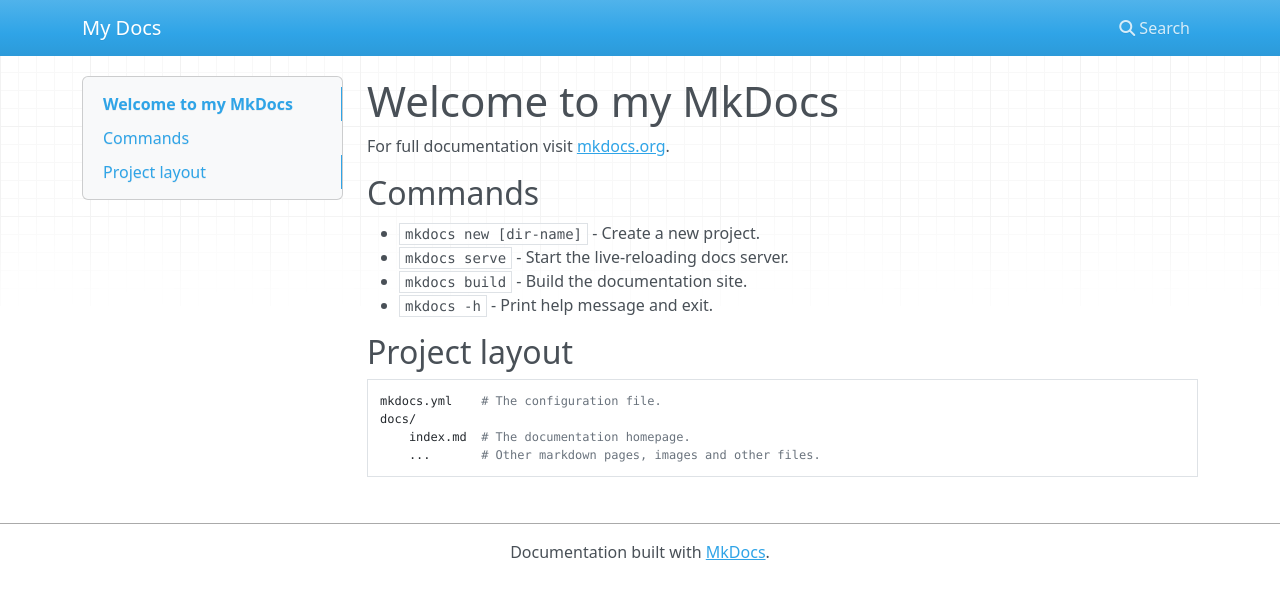
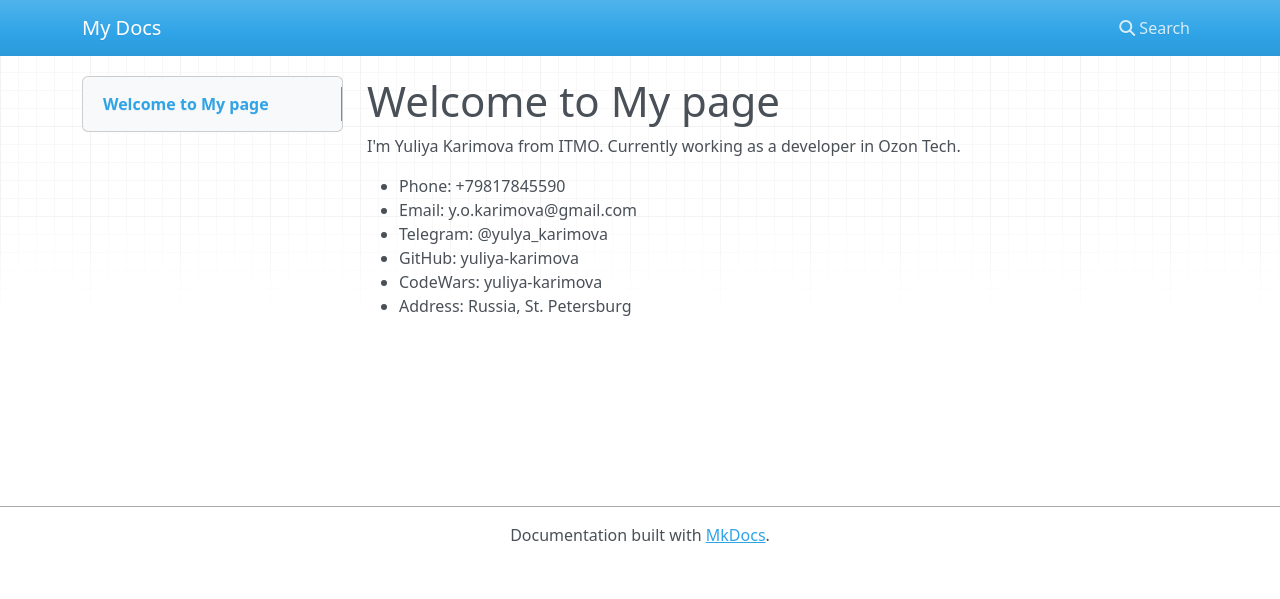
Before and after one commit to yuliya-karimova/python-itmo, an MkDocs documentation site: the page built from docs/index.md, in a window 1280 px wide. Shown: the top 599 px of the page. Built offline with MkDocs 1.6.1, drawn with Linux system fonts in a browser that asks for light colours; nearby versions of some CDN libraries.

Commit message:
feat: add my info

```diff
--- a/docs/index.md
+++ b/docs/index.md
@@ -1,17 +1,11 @@
-# Welcome to my MkDocs
+# Welcome to My page
 
-For full documentation visit [mkdocs.org](https://www.mkdocs.org).
+I'm Yuliya Karimova from ITMO.
+Сurrently working as a developer in Ozon Tech.
 
-## Commands
-
-* `mkdocs new [dir-name]` - Create a new project.
-* `mkdocs serve` - Start the live-reloading docs server.
-* `mkdocs build` - Build the documentation site.
-* `mkdocs -h` - Print help message and exit.
-
-## Project layout
-
-    mkdocs.yml    # The configuration file.
-    docs/
-        index.md  # The documentation homepage.
-        ...       # Other markdown pages, images and other files.
+- Phone: +79817845590
+- Email: y.o.karimova@gmail.com
+- Telegram: @yulya_karimova
+- GitHub: yuliya-karimova
+- CodeWars: yuliya-karimova
+- Address: Russia, St. Petersburg
```
